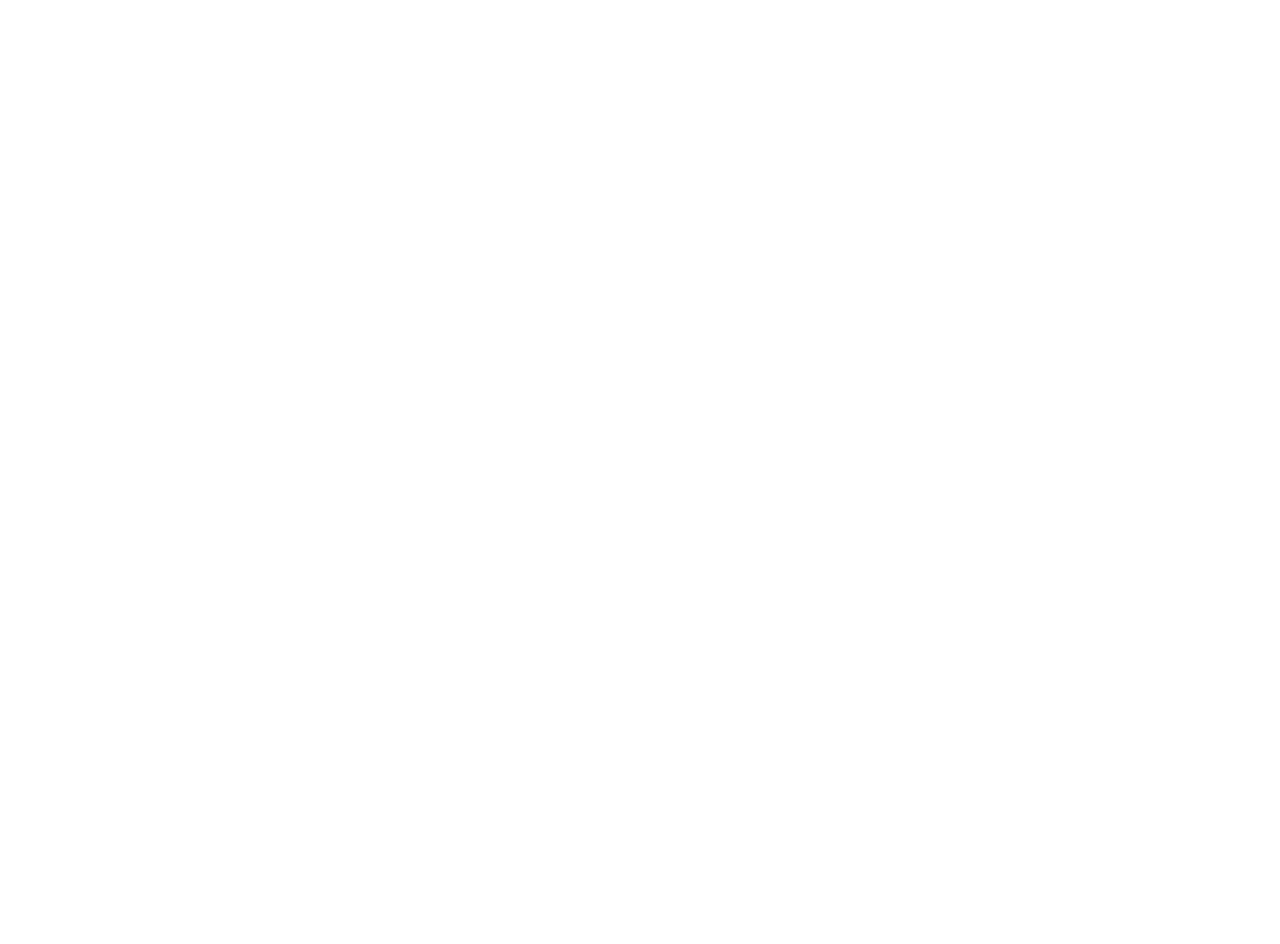
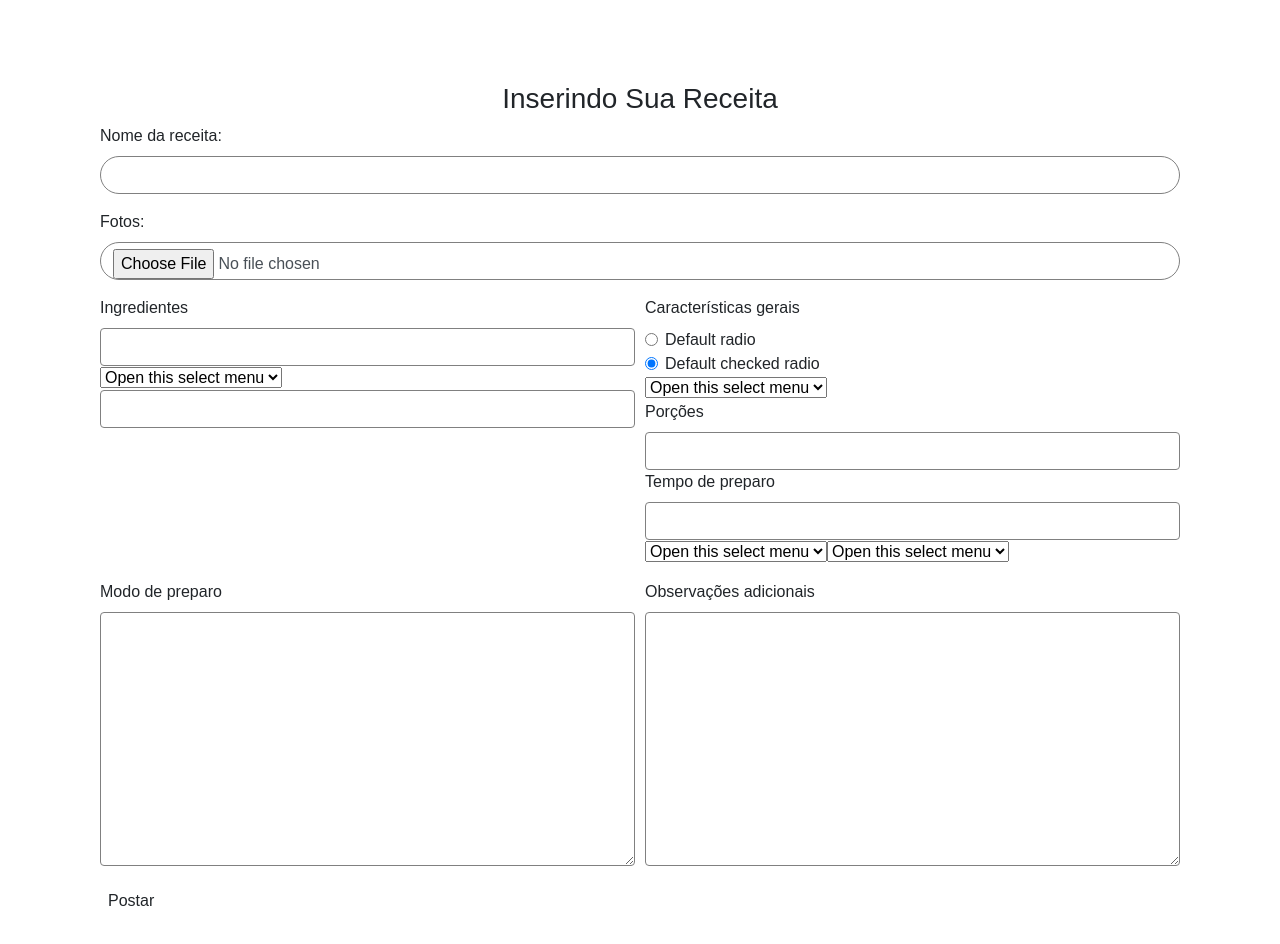
Before and after one commit to Tads98/CookIt, a Vue app in the folder front-end/: page / in a window 1280 px wide. Shown: the part 1080-2024 px from the top of the page. Before the commit the page ends 906 px from the top, so only its background shows below. Built offline with nearby package versions, Linux system fonts and the light colour scheme; no server answers.

Commit message:
Página de Publicar/Editar Receita

```diff
--- a/front-end/src/App.vue
+++ b/front-end/src/App.vue
@@ -3,6 +3,7 @@
     <Navbar/>
     <Index/>
     <PaginaReceita/>
+    <FormReceita/>
   </div>
 </template>
 
@@ -10,6 +11,7 @@
 import Index from './components/Index.vue'
 import Navbar from './components/Navbar.vue'
 import PaginaReceita from './components/PaginaReceita.vue'
+import FormReceita from './components/FormReceita.vue'
 
 export default {
   name: 'App',
@@ -17,6 +19,7 @@
     Index,
     Navbar,
     PaginaReceita,
+    FormReceita,
   }
 }
 </script>
--- /dev/null
+++ b/front-end/src/components/FormReceita.vue
@@ -0,0 +1,225 @@
+<template>
+  <div class="container">
+    <div class="container">
+      <h3>Inserindo Sua Receita</h3>
+      <form enctype="multipart/form-data" method="POST">
+        <div class="form-group" id="form_receita_nome_receita">
+          <label>Nome da receita:</label>
+          <input type="text" class="form-control rounded-pill" />
+        </div>
+
+        <div class="form-group" id="form_receita_fotos">
+          <label for="inputAddress2">Fotos:</label>
+          <input type="file" class="form-control rounded-pill" />
+        </div>
+
+        <div class="form-row">
+          <div class="form-group col-md-6" id="form_receita_ingredientes">
+            <label for="inputPassword4">Ingredientes</label>
+            <input type="text" class="form-control" />
+            <select class="form-select" aria-label="Default select example">
+              <option selected>Open this select menu</option>
+              <option value="1">One</option>
+              <option value="2">Two</option>
+              <option value="3">Three</option>
+            </select>
+            <input type="text" class="form-control" />
+          </div>
+          <div
+            class="form-group col-md-6"
+            id="form_receita_caracteristicas_gerais"
+          >
+            <label for="inputPassword4">Características gerais</label>
+            <div id="form_receita_caracteristicas_gerais_container">
+              <div>
+                <div class="form-check">
+                  <input
+                    class="form-check-input"
+                    type="radio"
+                    name="flexRadioDefault"
+                    id="flexRadioDefault1"
+                  />
+                  <label class="form-check-label" for="flexRadioDefault1">
+                    Default radio
+                  </label>
+                </div>
+                <div class="form-check">
+                  <input
+                    class="form-check-input"
+                    type="radio"
+                    name="flexRadioDefault"
+                    id="flexRadioDefault2"
+                    checked
+                  />
+                  <label class="form-check-label" for="flexRadioDefault2">
+                    Default checked radio
+                  </label>
+                </div>
+                <select class="form-select" aria-label="Default select example">
+                  <option selected>Open this select menu</option>
+                  <option value="1">One</option>
+                  <option value="2">Two</option>
+                  <option value="3">Three</option>
+                </select>
+              </div>
+              <div>
+                <label for="porcoes">Porções</label>
+                <input type="text" class="form-control" />
+
+                <label for="tempo_preparo">Tempo de preparo</label>
+                <input type="text" class="form-control" />
+
+                <select class="form-select" aria-label="Default select example">
+                  <option selected>Open this select menu</option>
+                  <option value="1">One</option>
+                  <option value="2">Two</option>
+                  <option value="3">Three</option>
+                </select>
+
+                <select class="form-select" aria-label="Default select example">
+                  <option selected>Open this select menu</option>
+                  <option value="1">One</option>
+                  <option value="2">Two</option>
+                  <option value="3">Three</option>
+                </select>
+              </div>
+            </div>
+          </div>
+        </div>
+
+        <div class="form-row">
+          <div class="form-group col-md-6" id="form_receita_modo-preparo">
+            <label for="modo_preparo">Modo de preparo</label>
+            <textarea
+              name=""
+              class="form-control"
+              id=""
+              cols="30"
+              rows="10"
+            ></textarea>
+          </div>
+
+          <div class="form-group col-md-6" id="form_receita_obs-adicionais">
+            <label for="inputPassword4">Observações adicionais</label>
+            <textarea
+              name=""
+              class="form-control"
+              id=""
+              cols="30"
+              rows="10"
+            ></textarea>
+          </div>
+        </div>
+        <div class="form-row">
+          <button id="form_receita_button" type="submit" class="btn">
+            Postar
+          </button>
+        </div>
+      </form>
+    </div>
+  </div>
+</template>
+
+<script>
+export default {};
+</script>
+
+<style>
+.container {
+  border: none !important;
+  padding-top: 4rem;
+  padding-bottom: 4rem;
+  background-color: white;
+  border-left: 1px solid darkgray;
+  border-right: 1px solid darkgray;
+}
+#thumbnail-input-group-editarreceita {
+  padding: 1em 0 1em 0 !important;
+}
+.jumbotron {
+  background-color: lightgray;
+  border: 1px solid gray;
+}
+#thumbnail-input-editarreceita {
+  list-style-type: none;
+  width: 10vw;
+  height: 10vw;
+  font-size: 4vw;
+  color: black;
+  border: 1px solid gray;
+}
+#thumbnail-input-editarreceita a {
+  color: black;
+}
+#prep-time-editarreceita,
+textarea,
+#portions-editarreceita {
+  border: none;
+  outline: none;
+  box-shadow: none !important;
+}
+#prep-input-editarreceita {
+  height: 60px;
+}
+#prep-input-editarreceita textarea {
+  min-width: 40px;
+  resize: none;
+}
+textarea {
+  width: 100%;
+  height: 100%;
+}
+h3,
+h4 {
+  font-weight: bold;
+  text-align: center;
+  margin-bottom: 1em;
+}
+.form-control,
+.input-group-text,
+.custom-control-input {
+  border: 1px solid gray !important;
+}
+#portions-editarreceita,
+#prep-time-editarreceita,
+#difficulty-editarreceita {
+  border-radius: 0 36px 36px 0;
+}
+.input-label-editarreceita {
+  border-radius: 36px 0 0 36px !important;
+}
+#submit-button-editarreceita {
+  background-color: white;
+  font-weight: bold;
+  border: 1px solid gray !important;
+  color: black;
+  margin: 0 !important;
+}
+#prep-button-editarreceita {
+  background-color: lightgray;
+  border: 1px solid gray !important;
+  color: black;
+}
+.form {
+  align-items: center;
+  justify-content: center;
+}
+#easy-editarreceita {
+  background-color: #b1ff62;
+}
+#medium-editarreceita {
+  background-color: #ffe132;
+}
+#hard-editarreceita {
+  background-color: #fc1d00;
+}
+#super-editarreceita {
+  background-color: #191919;
+}
+#prep-mode-editarreceita div div {
+  border-radius: 18px !important;
+}
+#prep-editarreceita .jumbotron {
+  height: 460px !important;
+}
+</style>
```
